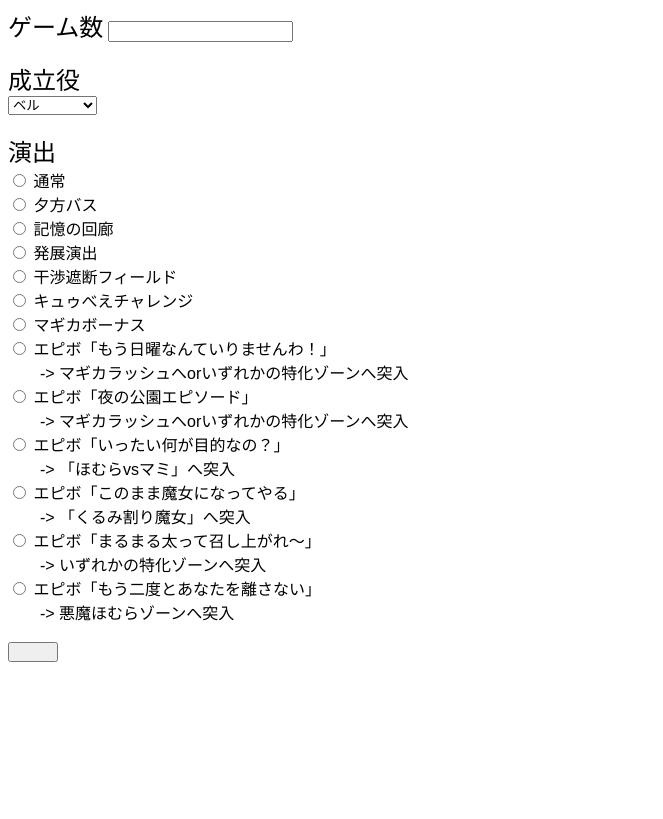
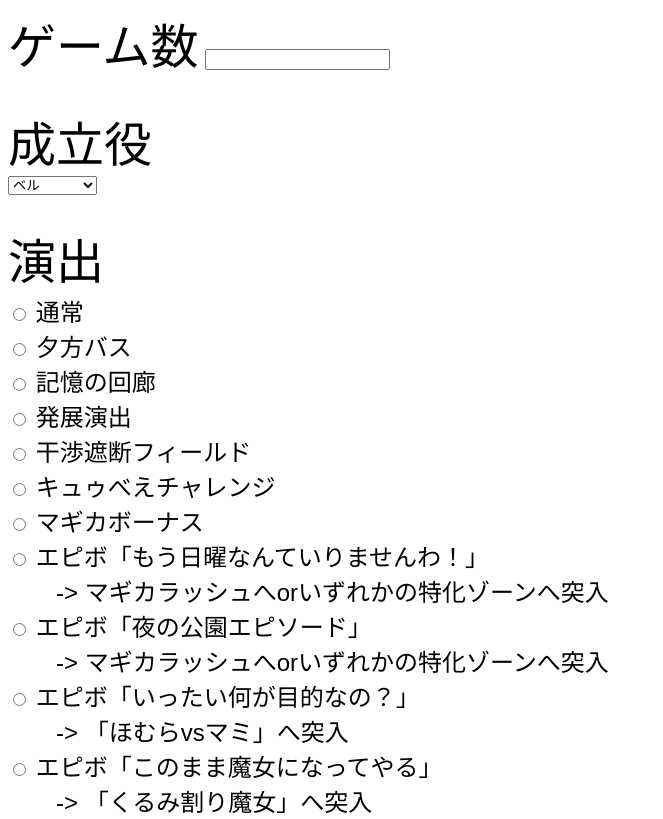
Before and after one commit to n-hirane/slot_memo, a plain HTML site: page index.html in a window 1280 px wide. Shown: the top 819 px of the page, without its empty margins (0-663 px from the left). Drawn offline with Linux system fonts and the light colour scheme.

Commit message:
Update index.html

```diff
--- a/index.html
+++ b/index.html
@@ -3,13 +3,13 @@
 </head>
 <body>
 <form action="https://docs.google.com/forms/d/e/1FAIpQLSfqx5cndbTTc6PTSpf-pbzoYUdN-lLMylRoD_FjgArfzPwIgw/formResponse">
-    <font face="arial">
+    <font face="arial" size="5">
     <div>
-        <label for="game"><font size="5">ゲーム数</font></label>
+        <label for="game"><font size="7">ゲーム数</font></label>
         <input id="game" type="tel" name="entry.1254284189">
     </div><br>
     <div>
-        <label for="role"><font size="5">成立役</font></label><br>
+        <label for="role"><font size="7">成立役</font></label><br>
         <select name="name">
             <option value="ベル">ベル</option>
             <option value="リプレイ">リプレイ</option>
@@ -22,7 +22,7 @@
         </select>
     </div><br>
     <div>
-        <label for="performance"><font size="5">演出</font></label><br>
+        <label for="performance"><font size="7">演出</font></label><br>
         <input id="normal" type="radio" name="" value="通常">
         <label id="normal">通常</label><br>
         <input id="evening_bus" type="radio" name="" value="夕方バス">
```
